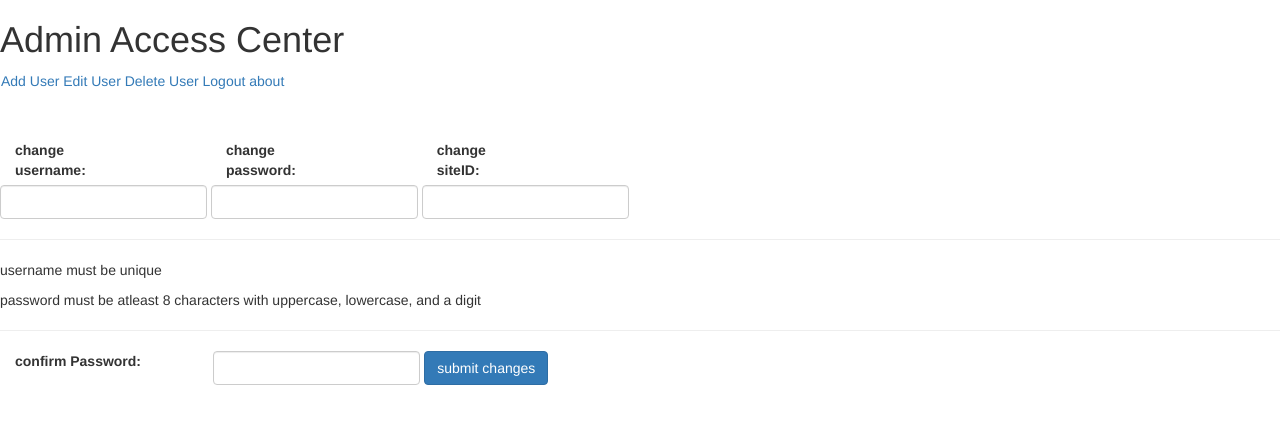
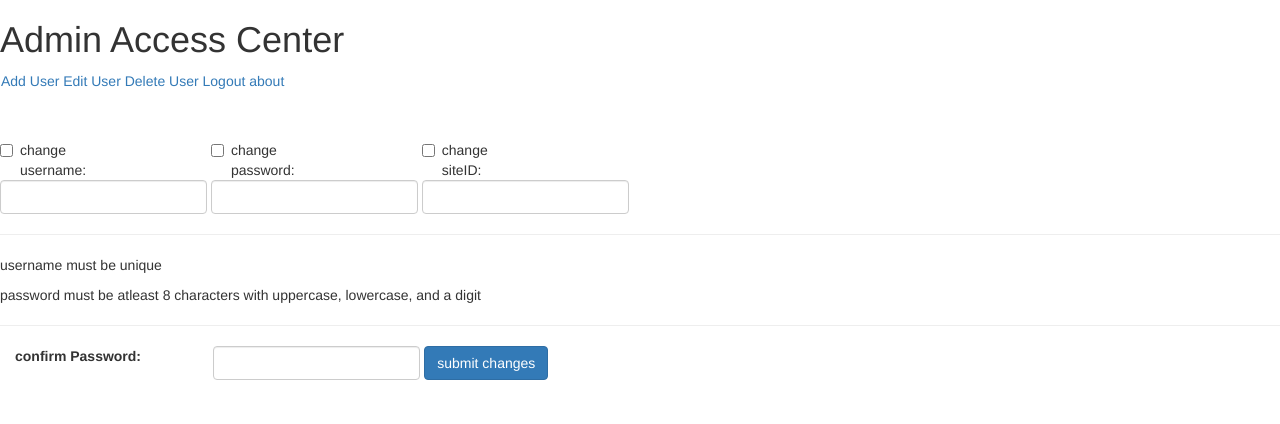
Before and after one commit to Richard-Williams-97/internet-programming-proj-2, a PHP site: page /admin.php in a window 1280 px wide. Shown: the top 424 px of the page. Run offline with PHP 8.4, Linux system fonts and the light colour scheme.

Commit message:
Update admin.php
nearly finished

```diff
--- a/admin.php
+++ b/admin.php
@@ -8,15 +8,18 @@
   <link rel="stylesheet" href="https://maxcdn.bootstrapcdn.com/bootstrap/3.4.0/css/bootstrap.min.css">
   <script src="https://ajax.googleapis.com/ajax/libs/jquery/3.3.1/jquery.min.js"></script>
   <script src="https://maxcdn.bootstrapcdn.com/bootstrap/3.4.0/js/bootstrap.min.js"></script>
+  <script src="https://ajax.googleapis.com/ajax/libs/jquery/3.3.1/jquery.min.js"></script>
+  <script src="https://maxcdn.bootstrapcdn.com/bootstrap/3.4.0/js/bootstrap.min.js"></script>
 
   <title>Admin page</title>
  </head>
  <body>
  <h1>Admin Access Center</h1>
  <?php
-// require_once("sqlSts.php");
 
-// $conn=connectDB();
+require_once("sqlsts.php");
+
+$conn=connectDB();
 // $username=$_POST['username'];
 // $pwd=$_POST['password'];
 
@@ -45,23 +48,26 @@
 
 
   <form action="./changeform.php" class="form-inline" method="POST" onsubmit="return validate(this)">
+
+
             <div class="form-group" >
-              <label class="col-sm-2 col-form-label">change username:</label>
+
+             <label class="col-sm-2 col-form-label checkbox-inline"><input type="checkbox" name="name" value="access">change username:</label>
           		</br>
               <input type="name" class="form-control" name="chguser" onblur="validateNameMsg(this)">
             </div>
 
             <div class="form-group">
-              <label class="col-sm-2 col-form-label">change password:</label>
+              <label class="col-sm-2 col-form-label checkbox-inline"><input type="checkbox" name="passy" value="access">change password:</label>
                </br>
            <input type="password" name="chgpass" class="form-control" onblur="validatePassMsg(this)">
             </div>
 
 
             <div class="form-group">
-              <label class="col-sm-2 col-form-label">change siteID:</label>
+              <label class="col-sm-2 col-form-label checkbox-inline"><input type="checkbox" name="siteID" value="access">change siteID:</label>
                </br>
-              <input type="text" class="form-control" name="chgsiteID">
+             <input type="text" class="form-control" name="chgsiteID">
             </div>
 
 
```
